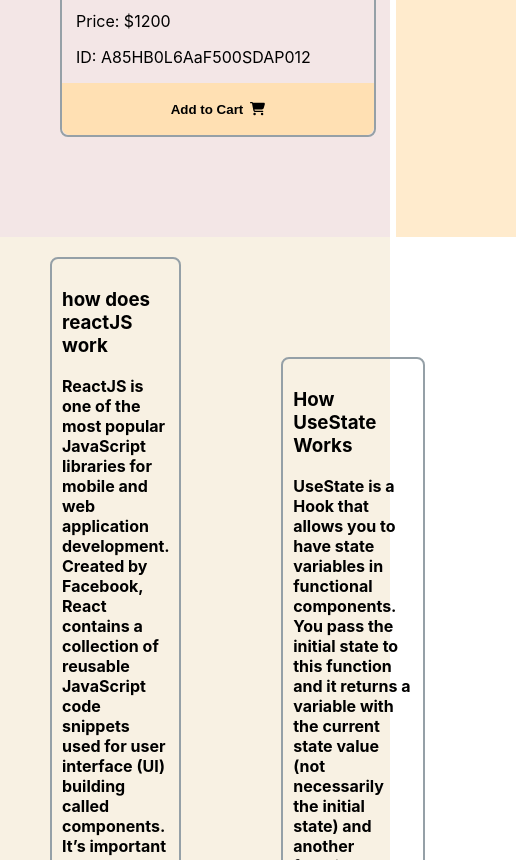
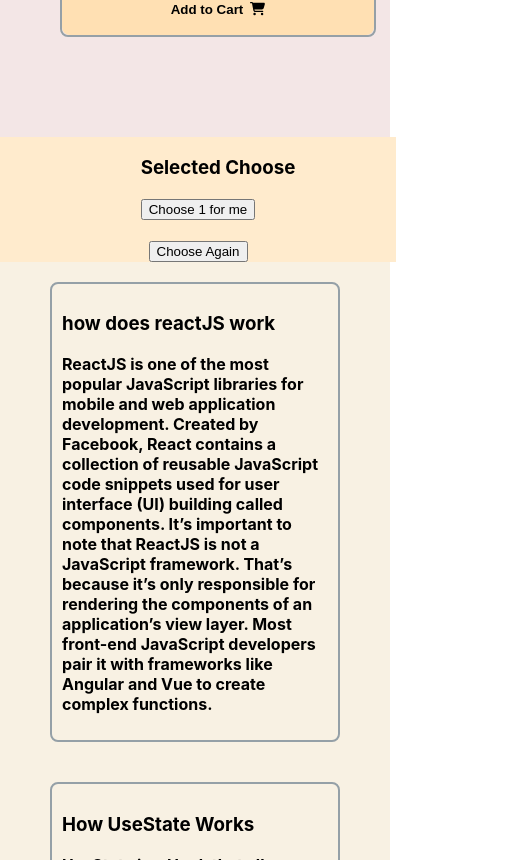
Before and after one commit to mizanurrahaman789/mobile-phone-shop, a React (Create React App) app: page / in a window 390 px wide. Shown: the part 6564-7424 px from the top of the page, 516 px wide, since content can reach past the window. Built offline with nearby package versions, Linux system fonts and the light colour scheme.

Commit message:
added commit

```diff
--- a/src/components/Shop/Shop.css
+++ b/src/components/Shop/Shop.css
@@ -15,31 +15,47 @@
 }
 
 @media only screen and (min-width: 0px) and (max-width: 576px) {
+      .cart-container{
+            display: grid;
+            grid-template-columns: 1fr;
+            background-color: blanchedalmond;
+            text-align: center;
+
+      }
+      .shop-container{
+            display: grid;
+            grid-template-columns: 1fr;
+            background-color:rgb(243, 230, 230);
+      }
+
       .product-container{
             display: grid;
             grid-template-columns: 1fr;
-            margin: 100px 20px;
+            margin-top: 0;
+            text-align: center;
 
       }
-
 }
 
+@media only screen and (min-width: 575px) and (max-width: 991px) {
+      .cart-container{
+            display: grid;
+            grid-template-columns: repeat(1, 2fr);
+            background-color: blanchedalmond;
+            text-align: center;
 
-@media only screen and (min-width: 575px) and (max-width: 767px) {
+      }
+      .shop-container{
+            display: grid;
+            grid-template-columns: repeat(2, 1fr);
+            background-color:rgb(243, 230, 230);
+      }
+
       .product-container{
             display: grid;
             grid-template-columns: repeat(2, 1fr);
-            margin: 100px 20px;
+            margin-top: 0;
+            text-align: center;
 
       }
 }
-@media only screen and (min-width: 766px) and (max-width: 986px) {
-
-      .product-container{
-            display: grid;
-            grid-template-columns: repeat(3, 1fr);
-            margin: 100px 20px;
-
-      }
-
-}
--- a/src/components/Shop/Shop.js
+++ b/src/components/Shop/Shop.js
@@ -48,7 +48,7 @@
 
 
                         <div className='click-button'>
-                              <button onClick='genaretpin()'>Choose 1 for me</button>
+                              <button >Choose 1 for me</button>
                         </div>
                         <div className='delete-button'>
                               <button >Choose Again</button>
--- a/src/components/ShowCart/ShowCart.css
+++ b/src/components/ShowCart/ShowCart.css
@@ -21,3 +21,15 @@
       margin: 20px 50px;
       padding: 10px 10px;
 }
+
+@media only screen and (min-width: 0px) and (max-width: 576px) {
+
+      .buttom-part{
+            display: grid;
+            grid-template-columns: 1fr;
+            align-items: center;
+            justify-content: space-between;
+            background-color: rgb(248, 241, 227);
+      }
+
+}
```
